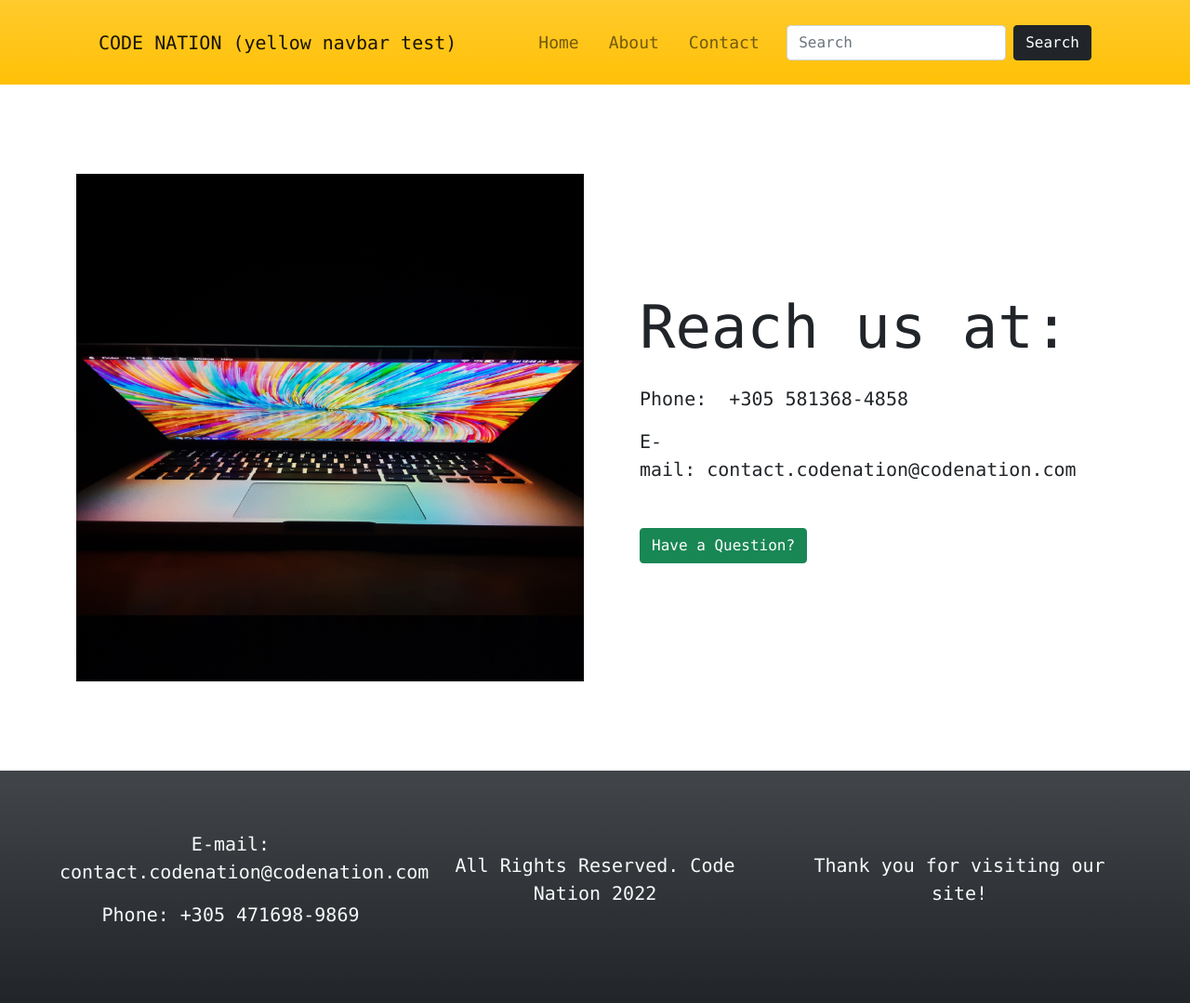
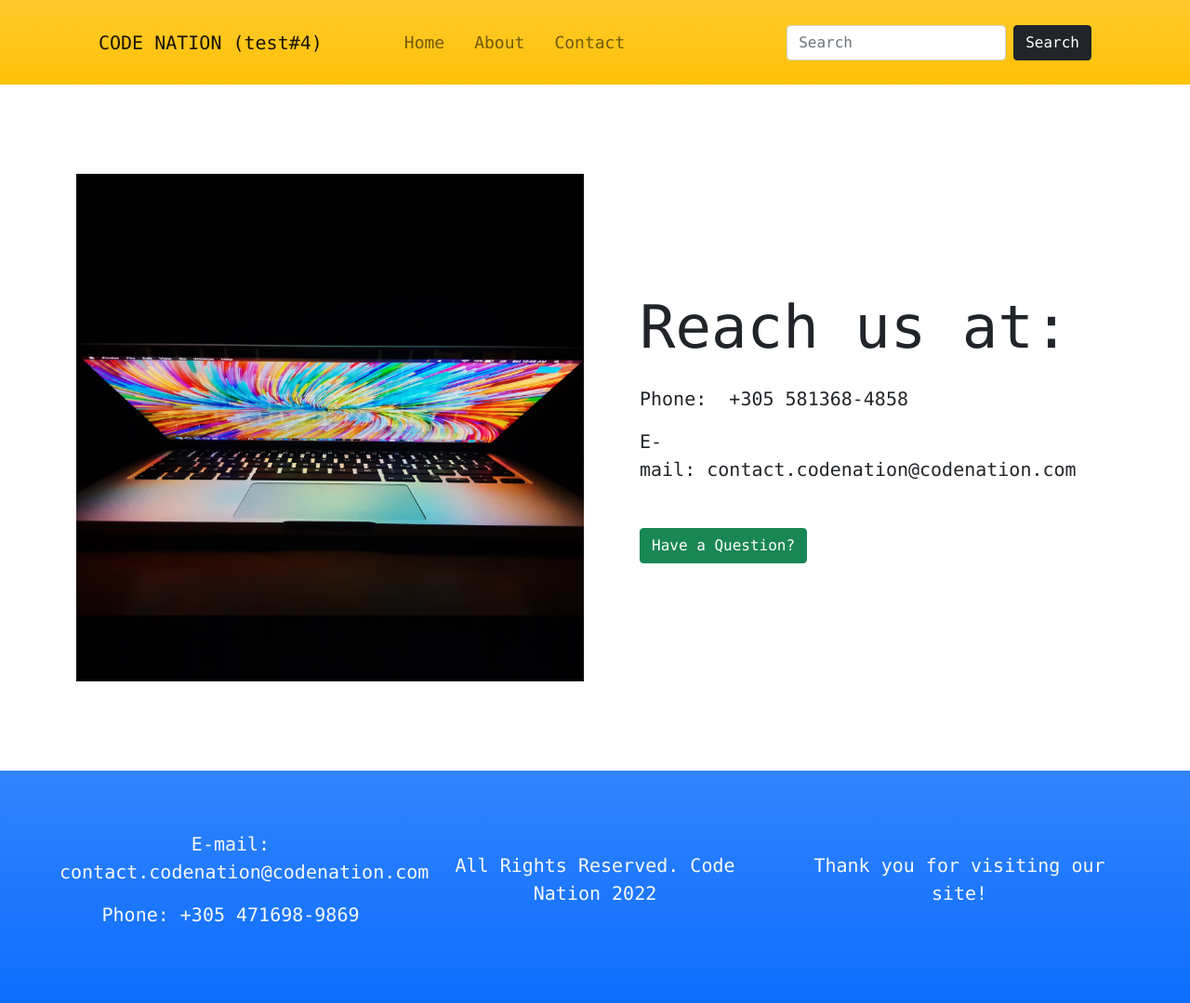
Before and after one commit to kev-web/django-pet-store, a Django app: page /contact/ in a window 1280 px wide. Shown: the whole page at 93% size. Run offline with Django 4.2, Linux system fonts and the light colour scheme.

Commit message:
I changed admin url and footer color

```diff
--- a/petstore/urls.py
+++ b/petstore/urls.py
@@ -24,7 +24,7 @@ from django.urls import path, include
 # from django.conf.urls.static import static
 
 urlpatterns = [
-    path('admin/', admin.site.urls),
+    path('admin-kev-main/', admin.site.urls),
     path('', include('simbapp.urls')),
 ]
 
--- a/simbapp/templates/simbapp/base.html
+++ b/simbapp/templates/simbapp/base.html
@@ -17,7 +17,7 @@
     <div class="container">
       <nav class="navbar navbar-expand-lg p-0 navbar-light bg-warning bg-gradient">
         <div class="container-fluid p-4">
-          <a class="navbar-brand" href="{% url 'home-page' %}">CODE NATION (yellow navbar test)</a>
+          <a class="navbar-brand" href="{% url 'home-page' %}">CODE NATION (test#4)</a>
           <button class="navbar-toggler" type="button" data-bs-toggle="collapse" data-bs-target="#navbarSupportedContent">
             <span class="navbar-toggler-icon"></span>
           </button>
@@ -50,7 +50,7 @@
     {% endblock %}
   </div>
 
-  <footer class="container-fluid bg-dark bg-gradient text-light text-center p-5">
+  <footer class="container-fluid bg-primary bg-gradient text-light text-center p-5">
     <div class="row align-items-center p-3">
       <div class="col-sm-4">
         <p class="lead">
```
